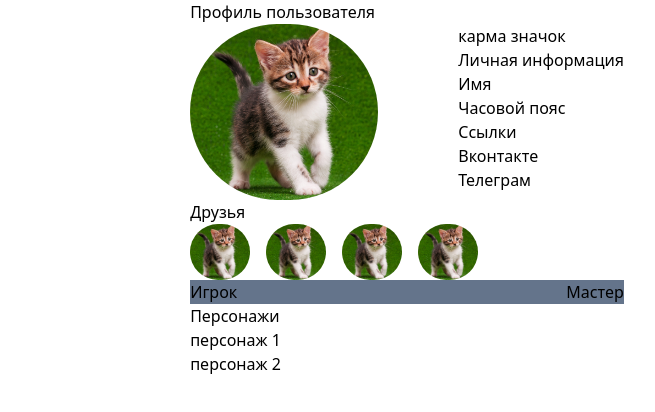
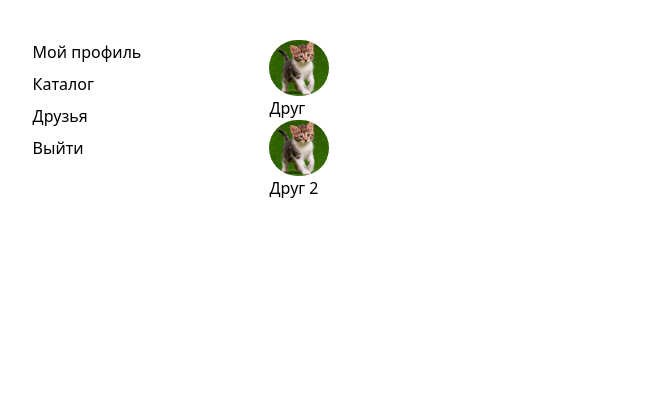
Before and after one commit to IndianMax03/db-coursework, a React (Create React App) app in the folder src/step-4/frontend/: page /friends in a window 1280 px wide. Shown: the top 412 px of the page, without its empty margins (233-888 px from the left). Built offline with nearby package versions, Linux system fonts and the light colour scheme; the HTML template or start-up script is replaced by a standard one.

Commit message:
add router and navbar

```diff
--- a/src/step-4/frontend/package.json
+++ b/src/step-4/frontend/package.json
@@ -8,6 +8,7 @@
     "@testing-library/user-event": "^13.5.0",
     "react": "^18.2.0",
     "react-dom": "^18.2.0",
+    "react-router-dom": "^6.20.1",
     "react-scripts": "5.0.1",
     "web-vitals": "^2.1.4"
   },
--- a/src/step-4/frontend/src/App.js
+++ b/src/step-4/frontend/src/App.js
@@ -1,10 +1,15 @@
+import { BrowserRouter } from 'react-router-dom';
 import AppRouter from './router/AppRouter';
+import Navbar from './components/Navbar';
 
 function App() {
   return (
-    <div>
-      <AppRouter />
-    </div>
+    <BrowserRouter>
+      <div className="flex mt-10 justify-center space-x-32">
+        <Navbar />
+        <AppRouter />
+      </div>
+    </BrowserRouter>
   );
 }
 
--- /dev/null
+++ b/src/step-4/frontend/src/components/Catalog.jsx
@@ -0,0 +1,11 @@
+const Catalog = () => {
+  return (
+    <div className=" bg-slate-400">
+      Поиск
+      <input></input>
+      Фильтры
+    </div>
+  );
+};
+
+export default Catalog;
--- /dev/null
+++ b/src/step-4/frontend/src/components/CatalogItem.jsx
@@ -0,0 +1,5 @@
+const CatalogItem = () => {
+  return <div></div>;
+};
+
+export default CatalogItem;
--- /dev/null
+++ b/src/step-4/frontend/src/components/FriendList.jsx
@@ -0,0 +1,16 @@
+const FriendList = () => {
+  return (
+    <div className="">
+      <div>
+        <img src="pfp.jpg" alt="profile" className=" h-14 rounded-full"></img>
+        Друг
+      </div>
+      <div>
+        <img src="pfp.jpg" alt="profile" className=" h-14 rounded-full"></img>
+        Друг 2
+      </div>
+    </div>
+  );
+};
+
+export default FriendList;
--- /dev/null
+++ b/src/step-4/frontend/src/components/LoginForm.jsx
@@ -0,0 +1,12 @@
+const LoginForm = () => {
+  return (
+    <div className="">
+      <div>Логин</div>
+      <input></input>
+      <div>Пароль</div>
+      <input></input>
+    </div>
+  );
+};
+
+export default LoginForm;
--- /dev/null
+++ b/src/step-4/frontend/src/components/Navbar.jsx
@@ -0,0 +1,14 @@
+import { Link } from 'react-router-dom';
+
+const Navbar = () => {
+  return (
+    <div className="grid h-32">
+      <Link to={'/profile'}>Мой профиль</Link>
+      <Link to={'/catalog'}>Каталог</Link>
+      <Link to={'/friends'}>Друзья</Link>
+      <Link>Выйти</Link>
+    </div>
+  );
+};
+
+export default Navbar;
--- a/src/step-4/frontend/src/components/Profile.jsx
+++ b/src/step-4/frontend/src/components/Profile.jsx
@@ -14,14 +14,13 @@ const Profile = () => {
   return (
     <div className="flex items-center justify-center">
       <div>
-        <div>Профиль пользователя</div>
         <div className="flex space-x-20">
           <img src="pfp.jpg" alt="profile" className=" h-44 rounded-full"></img>
           <div>
             <div>карма значок</div>
             <div>Личная информация</div>
             <div>
-              <div>Имя</div>
+              <div>Котярыч</div>
               <div>Часовой пояс</div>
             </div>
             <div>Ссылки</div>
--- a/src/step-4/frontend/src/router/AppRouter.jsx
+++ b/src/step-4/frontend/src/router/AppRouter.jsx
@@ -1,9 +1,18 @@
 import Profile from '../components/Profile';
+import Navbar from '../components/Navbar';
+import LoginForm from '../components/LoginForm';
+import Catalog from '../components/Catalog';
+import { Route, Routes } from 'react-router-dom';
+import { publicRoutes, privateRoutes } from '.';
 
 const AppRouter = () => {
   return (
-    <div>
-      <Profile />
+    <div className=" w-128">
+      <Routes>
+        {privateRoutes.map((route) => (
+          <Route path={route.path} element={route.element} key={route.path} />
+        ))}
+      </Routes>
     </div>
   );
 };
--- /dev/null
+++ b/src/step-4/frontend/src/router/index.js
@@ -0,0 +1,17 @@
+import Catalog from '../components/Catalog';
+import FriendList from '../components/FriendList';
+import LoginForm from '../components/LoginForm';
+import Profile from '../components/Profile';
+import { Navigate } from 'react-router-dom';
+
+export const privateRoutes = [
+  { path: '/friends', element: <FriendList /> },
+  { path: '/catalog', element: <Catalog /> },
+  { path: '/profile', element: <Profile /> },
+  { path: '*', element: <Navigate to="/profile" replace /> }
+];
+
+export const publicRoutes = [
+  { path: '/login', element: <LoginForm /> },
+  { path: '*', element: <Navigate to="/login" replace /> }
+];
--- a/src/step-4/frontend/tailwind.config.js
+++ b/src/step-4/frontend/tailwind.config.js
@@ -2,7 +2,11 @@
 module.exports = {
   content: ['./src/**/*.{js,jsx,ts,tsx}'],
   theme: {
-    extend: {}
+    extend: {
+      spacing: {
+        '128': '32rem',
+      }
+    }
   },
   plugins: []
 };
```
Also changed, not shown: 1 other file (tests, documents, lock files or other folders).
